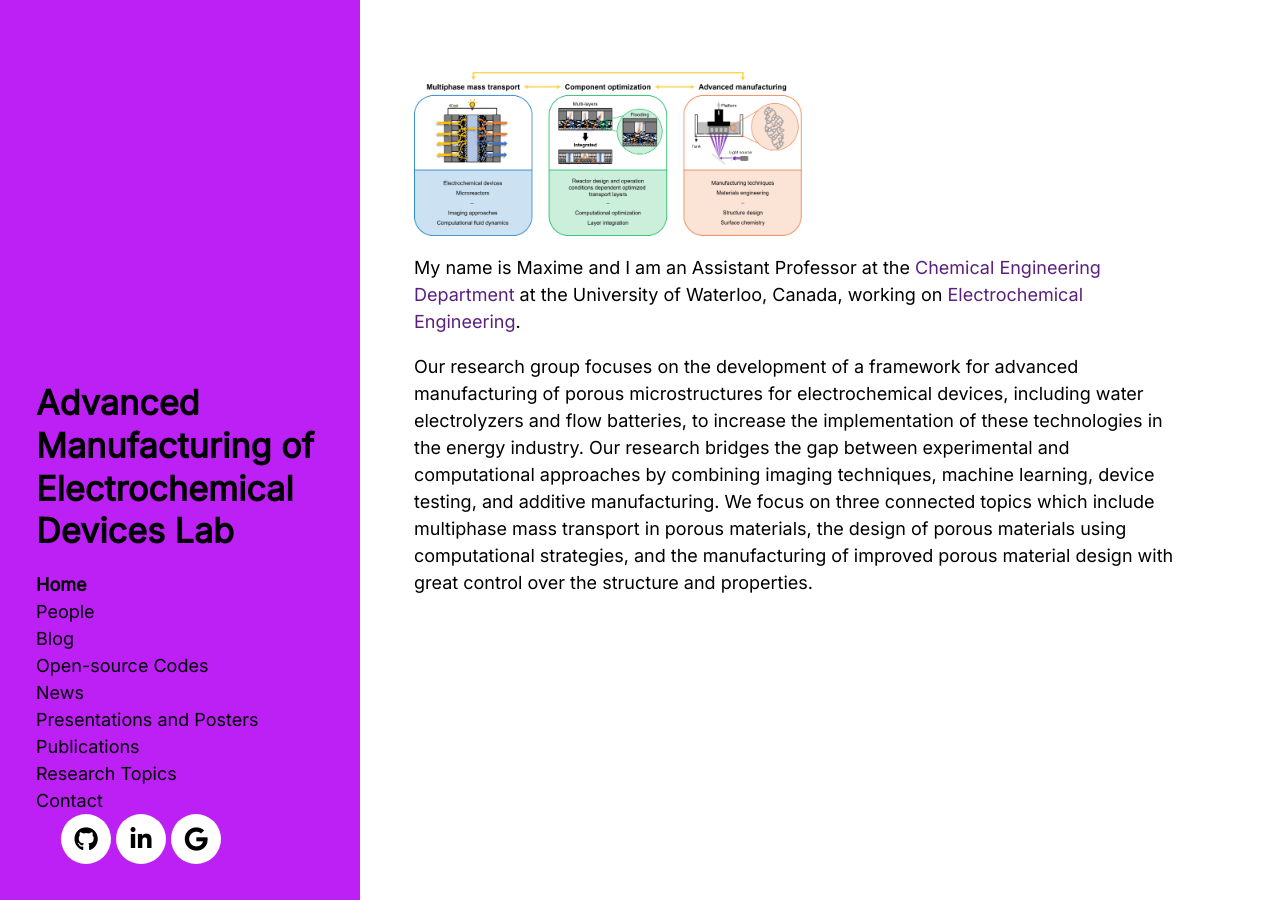
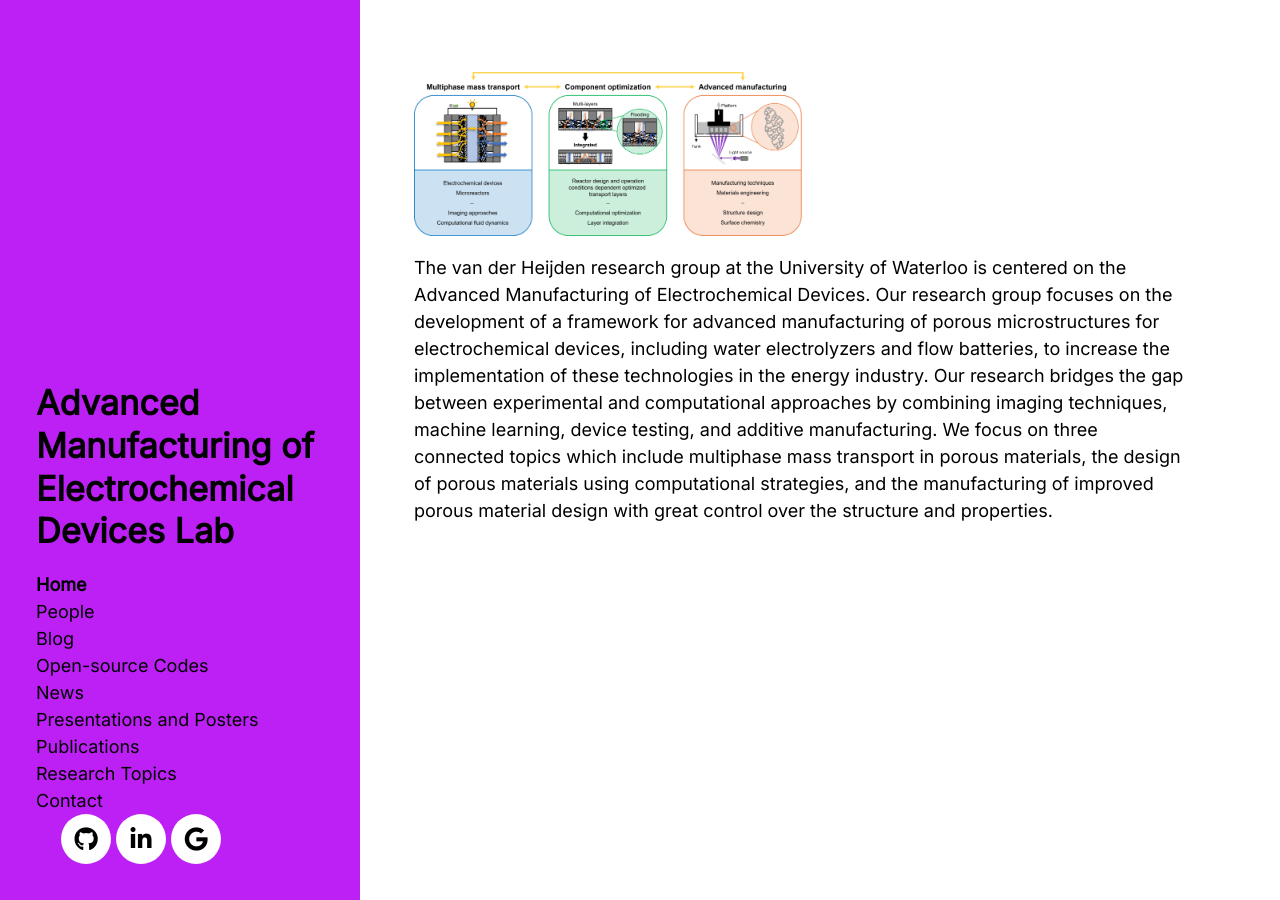
Before and after one commit to MaximevdHeijden/MaximevdHeijden.github.io, a Jekyll site: the page built from index.html, in a window 1280 px wide. Built offline with Jekyll 4.4.1, drawn with Linux system fonts in a browser that asks for light colours; nearby versions of some CDN libraries; the list of posts is cut into pages by our own code.

Commit message:
Update index.html

```diff
--- a/index.html
+++ b/index.html
@@ -6,12 +6,7 @@ title: Home
 <img src="/public/pictures/Research topics.png" alt="color photo ftl" width="50%" height="auto" />
 
 </p>
-</p>
-</p>
-  My name is Maxime and I am an Assistant Professor at the <a target="_blank" href="https://uwaterloo.ca/chemical-engineering//">Chemical Engineering Department</a> at the University of Waterloo, Canada, working on <a target="_blank" href="https://uwaterloo.ca/chemical-engineering/research/research-themes/electrochemical-engineering//">Electrochemical Engineering</a>.
-</p>
-</p>
-  Our research group focuses on the development of a framework for advanced manufacturing of porous microstructures for electrochemical devices, including water electrolyzers and flow batteries, to increase the implementation of these technologies in the energy industry. Our research bridges the gap between experimental and computational approaches by combining imaging techniques, machine learning, device testing, and additive manufacturing. We focus on three connected topics which include multiphase mass transport in porous materials, the design of porous materials using computational strategies, and the manufacturing of improved porous material design with great control over the structure and properties.
+  The van der Heijden research group at the University of Waterloo is centered on the Advanced Manufacturing of Electrochemical Devices. Our research group focuses on the development of a framework for advanced manufacturing of porous microstructures for electrochemical devices, including water electrolyzers and flow batteries, to increase the implementation of these technologies in the energy industry. Our research bridges the gap between experimental and computational approaches by combining imaging techniques, machine learning, device testing, and additive manufacturing. We focus on three connected topics which include multiphase mass transport in porous materials, the design of porous materials using computational strategies, and the manufacturing of improved porous material design with great control over the structure and properties.
 </p>
 </p>
 </p>
```
